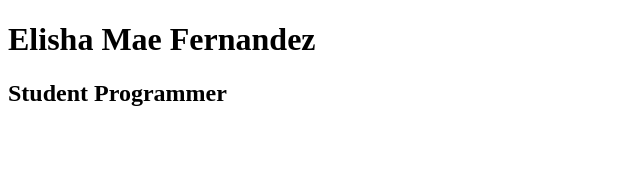
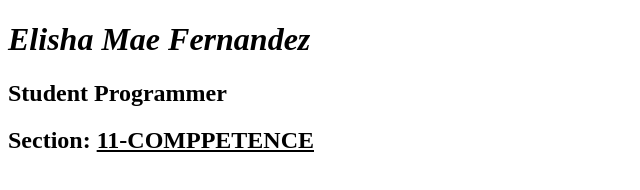
Before and after one commit to ElishaFernandez/My-First-Respository, a plain HTML site: page index.html in a window 1280 px wide. Shown: the whole page, without its empty margins (0-640 px from the left). Drawn offline with Linux system fonts and the light colour scheme.

Commit message:
Update index.html

```diff
--- a/index.html
+++ b/index.html
@@ -6,7 +6,10 @@
     <title>My Resume</title>
 </head>
 <body>
-    <h1>Elisha Mae Fernandez</h1>
+    <h1><i>Elisha Mae Fernandez</i></h1>
     <h2>Student Programmer</h2>
+    <h2>Section: <u>11-COMPPETENCE</u></h2>
+
+
 </body>
 </html>
```
